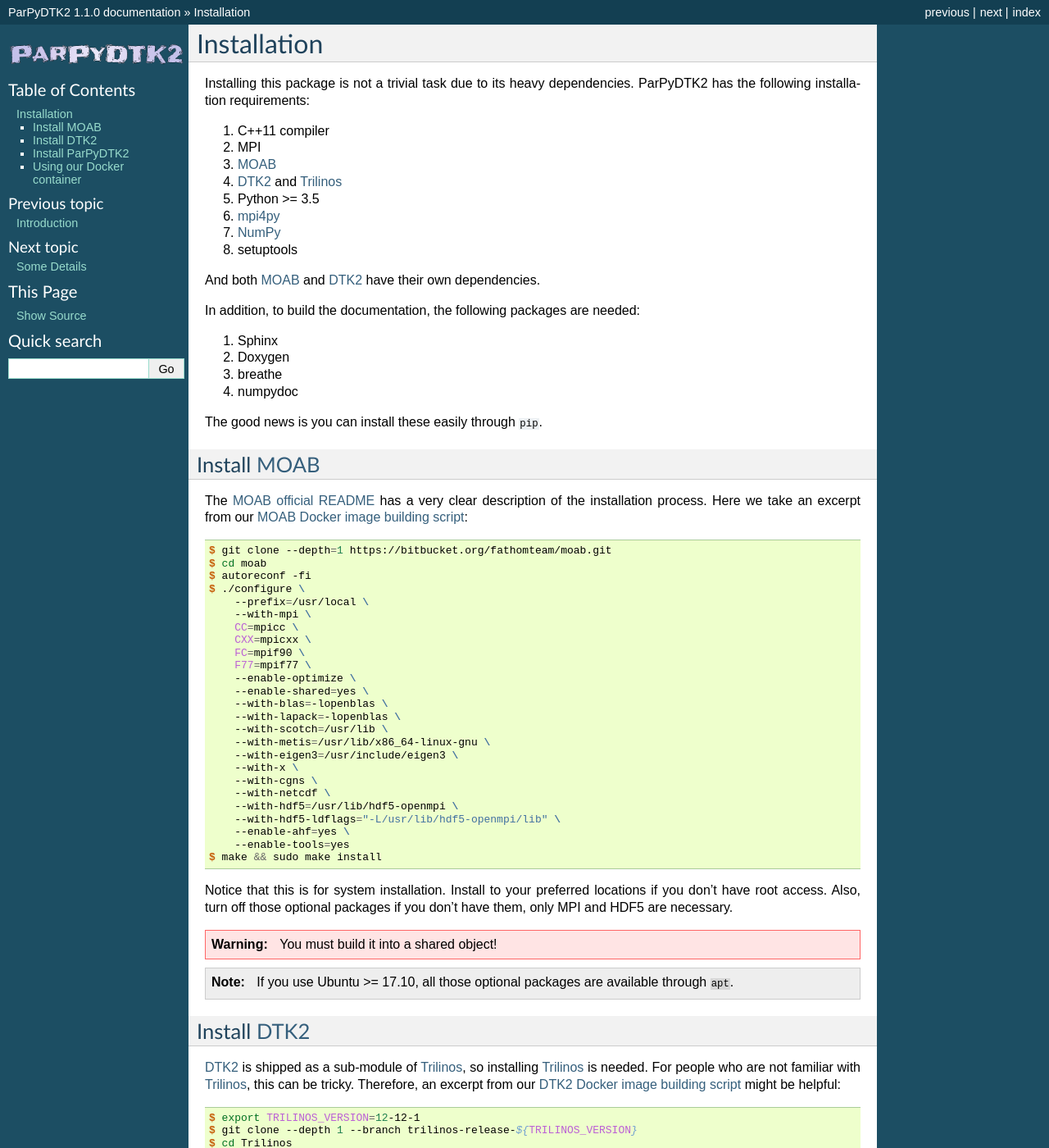
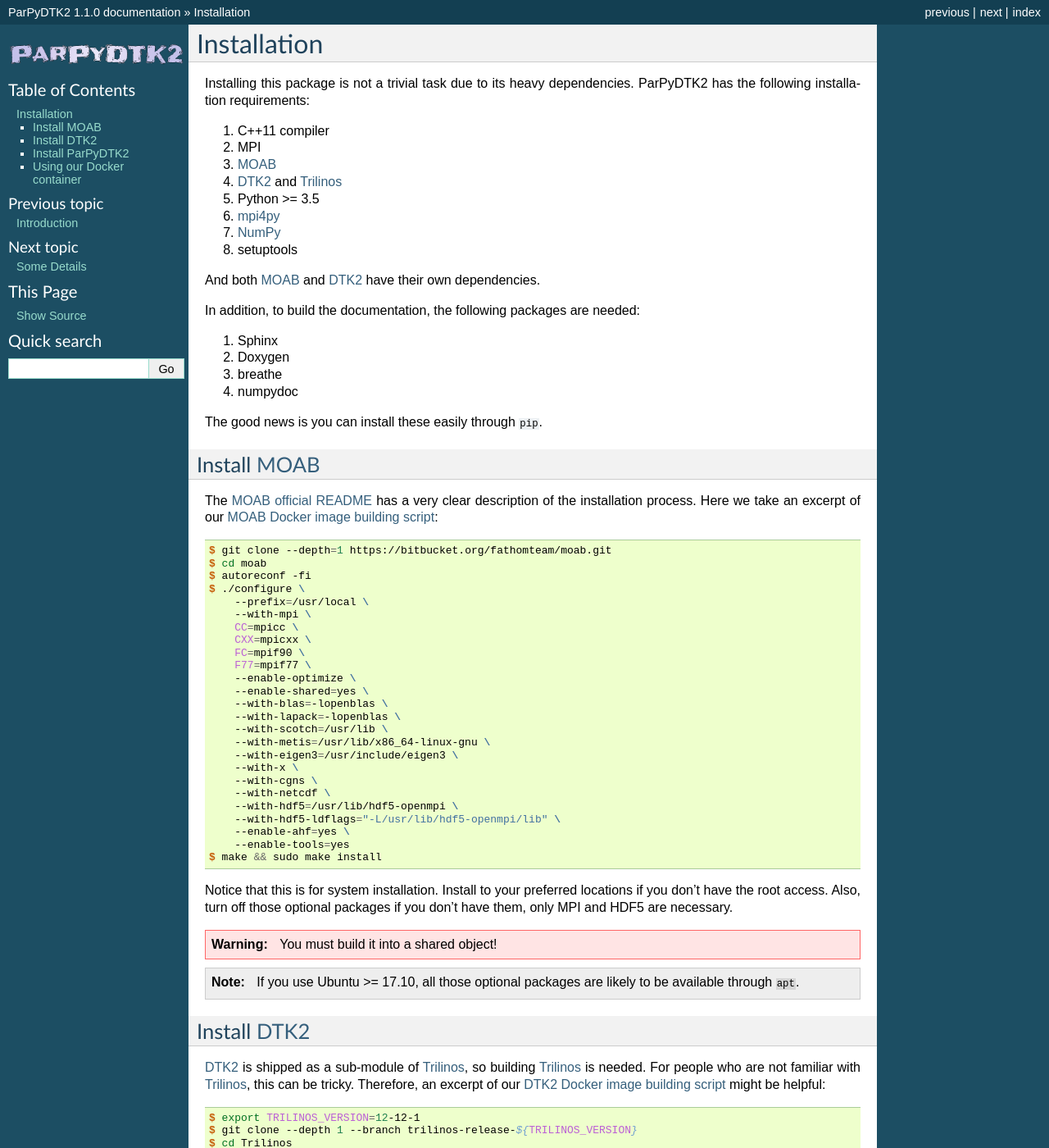
Before and after one commit to chiao45/parpydtk2, a Sphinx documentation site: the page built from docs/install.rst, in a window 1280 px wide and 1400 px high. Shown: the whole window at 82% size. Built offline with Sphinx 7.4.7, drawn with Linux system fonts in a browser that asks for light colours; formulas are drawn with MathJax 3.

Commit message:
minor updates in documentation

```diff
--- a/docs/index.rst
+++ b/docs/index.rst
@@ -13,6 +13,7 @@ Welcome to ParPyDTK2's documentation!
     intro
     install
     details
+    unifem
     demo
     api
 
--- a/docs/install.rst
+++ b/docs/install.rst
@@ -37,7 +37,7 @@ Install `MOAB`_
 
 The `MOAB official README <https://bitbucket.org/fathomteam/moab>`_ has a
 very clear description of the installation process. Here we take an excerpt
-from our `MOAB Docker image building script <https://github.com/unifem/cht-coupler/blob/meshdb-bin/Dockerfile#L13>`_:
+of our `MOAB Docker image building script <https://github.com/unifem/cht-coupler/blob/meshdb-bin/Dockerfile#L13>`_:
 
 .. code-block:: console
 
@@ -68,24 +68,24 @@ from our `MOAB Docker image building script <https://github.com/unifem/cht-coupl
     $ make && sudo make install
 
 Notice that this is for system installation. Install to your preferred
-locations if you don't have root access. Also, turn off those optional packages
-if you don't have them, only MPI and HDF5 are necessary.
+locations if you don't have the root access. Also, turn off those optional
+packages if you don't have them, only MPI and HDF5 are necessary.
 
 .. warning:: You must build it into a shared object!
 
 .. note::
 
-    If you use Ubuntu >= 17.10, all those optional packages are available
-    through ``apt``.
+    If you use Ubuntu >= 17.10, all those optional packages are likely to be
+    available through ``apt``.
 
 .. _install_dtk2:
 
 Install `DTK2`_
 ---------------
 
-`DTK2`_ is shipped as a sub-module of `Trilinos`_, so installing `Trilinos`_ is
+`DTK2`_ is shipped as a sub-module of `Trilinos`_, so building `Trilinos`_ is
 needed. For people who are not familiar with `Trilinos`_, this can be tricky.
-Therefore, an excerpt from our `DTK2 Docker image building script <https://github.com/unifem/cht-coupler/blob/mapper-bin/Dockerfile#L42>`_
+Therefore, an excerpt of our `DTK2 Docker image building script <https://github.com/unifem/cht-coupler/blob/mapper-bin/Dockerfile#L42>`_
 might be helpful:
 
 .. code-block:: console
@@ -146,6 +146,7 @@ the place where you install `MOAB`_.
     We recommend that install `DTK2`_ from our `unifem forked repo <https://github.com/unifem/DataTransferKit/tree/dtk-2.0>`_
     or my `personal forked repo <https://github.com/chiao45/DataTransferKit>`_
     since we may add/modify the source codes to make `DTK2`_ more advanced.
+
 .. _install_this:
 
 Install ParPyDTK2
--- /dev/null
+++ b/docs/unifem.rst
@@ -0,0 +1,6 @@
+.. include:: links.txt
+
+.. _unifem:
+
+``UNIFEM`` Extension
+====================
```
